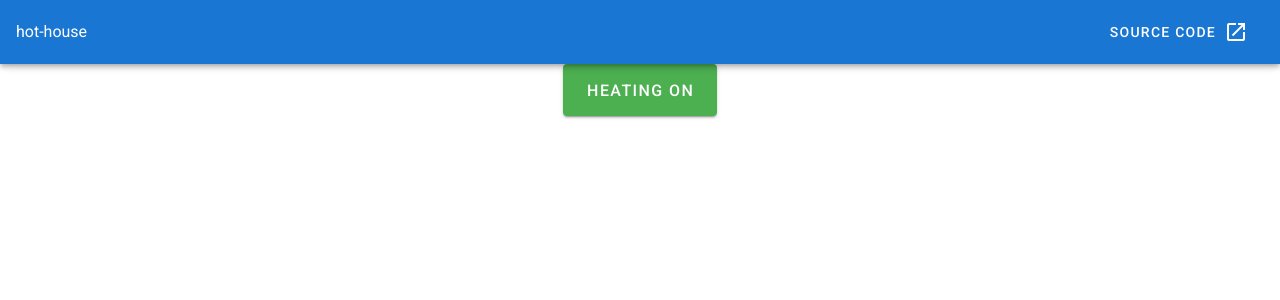
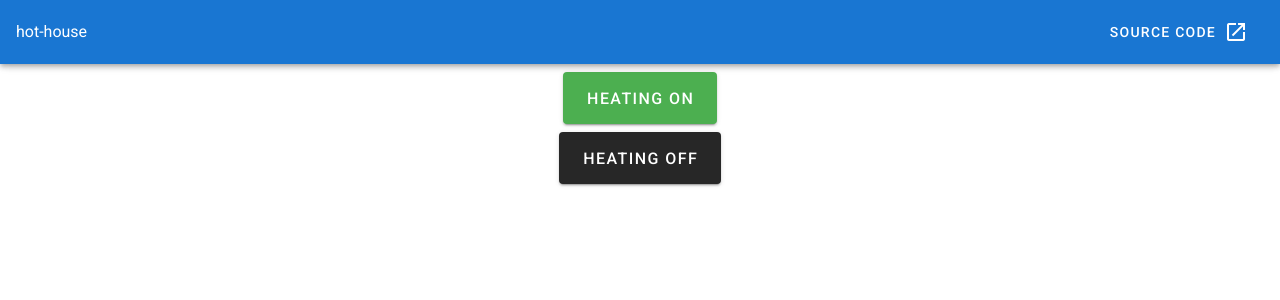
Before and after one commit to tarrow/hot-house, a Vue app: page / in a window 1280 px wide. Shown: the top 300 px of the page. Built offline with nearby package versions, Linux system fonts and the light colour scheme.

Commit message:
add heatingOff button

```diff
--- a/src/App.vue
+++ b/src/App.vue
@@ -27,7 +27,12 @@
       wrap
     >
       <v-flex>
-        <v-btn x-large color="success" v-on:click="heatingOn" dark>Heating On</v-btn>
+        <div class="my-2">
+          <v-btn x-large color="success" v-on:click="heatingOn" dark>Heating On</v-btn>
+        </div>
+        <div class="my-2">
+          <v-btn x-large color="failure" v-on:click="heatingOff" dark>Heating Off</v-btn>
+        </div>
       </v-flex>
       </v-layout>
     </v-content>
@@ -48,7 +53,10 @@ export default {
   methods: {
     heatingOn: () => {
       axios.get('http://192.168.1.127:8080/on');
-    }
+    },
+    heatingOff: () => {
+      axios.get('http://192.168.1.127:8080/off');
+    },
   }
 };
 </script>
```
